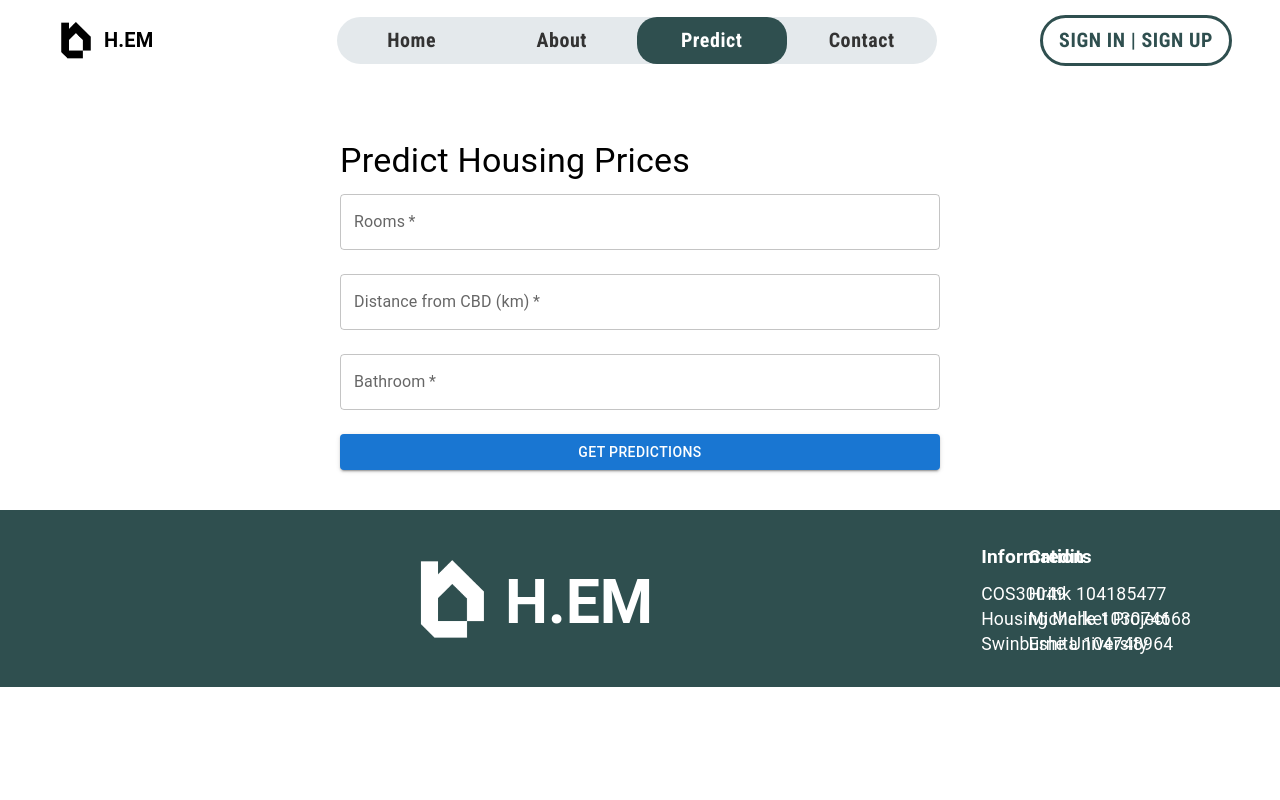
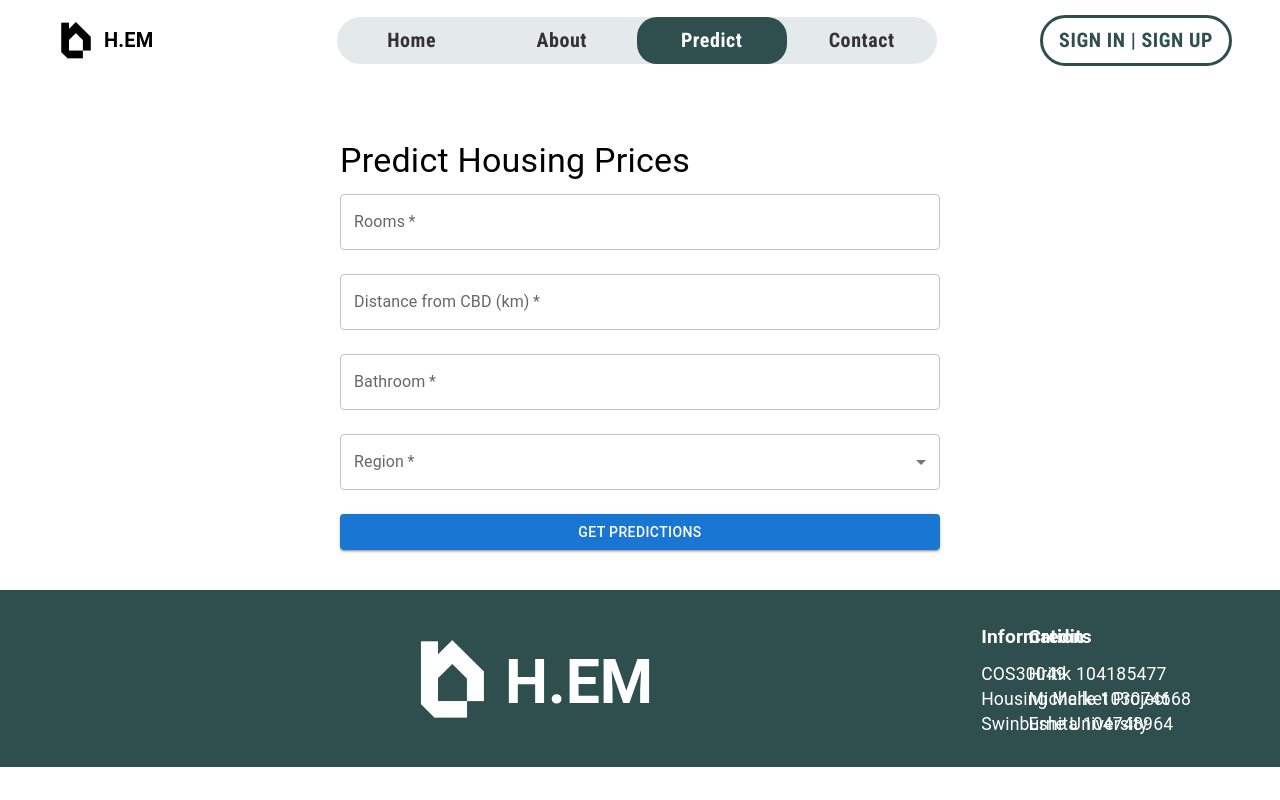
Before and after one commit to hritikanand/Assignment-3---COS30049, a React (Create React App) app in the folder hem-react-app/: page /predict in a window 1280 px wide. Built offline with nearby package versions, Linux system fonts and the light colour scheme.

Commit message:
region front end but as a wrapper for schooling facilities on backend

```diff
--- a/hem-react-app/src/components/Predict/Predict.js
+++ b/hem-react-app/src/components/Predict/Predict.js
@@ -1,12 +1,13 @@
 // src/components/Predict.js
 import React, { useState } from 'react';
-import { Box, TextField, Button, Typography } from '@mui/material';
+import { Box, TextField, Button, Typography, FormControl, InputLabel, Select, MenuItem } from '@mui/material';
 
 function Predict() {
   const [formData, setFormData] = useState({
     rooms: '',
     bathroom: '',
-    distanceFromCBD: ''
+    distanceFromCBD: '',
+    schoolingFacilities: ''
   });
   const [predictions, setPredictions] = useState(null);
   const [loading, setLoading] = useState(false);
@@ -32,7 +33,8 @@ function Predict() {
         body: JSON.stringify({
           rooms: parseInt(formData.rooms),
           distance_from_cbd: parseFloat(formData.distanceFromCBD),
-          bathroom: parseInt(formData.bathroom)
+          bathroom: parseInt(formData.bathroom),
+          schooling_facilities: parseInt(formData.schoolingFacilities)
         })
       });
 
@@ -89,6 +91,26 @@ function Predict() {
             inputProps: { min: 1, max: 3 } // Cap bathrooms at 3
           }}
         />
+
+        <FormControl fullWidth required>
+          <InputLabel>Region</InputLabel>
+          <Select
+            name="schoolingFacilities"
+            value={formData.schoolingFacilities}
+            onChange={handleChange}
+            label="Region"
+          >
+            <MenuItem value={202}>Eastern Metropolitan</MenuItem>
+            <MenuItem value={95}>Eastern Victoria</MenuItem>
+            <MenuItem value={239}>Northern Metropolitan</MenuItem>
+            <MenuItem value={36}>Northern Victoria</MenuItem>
+            <MenuItem value={185}>South-Eastern Metropolitan</MenuItem>
+            <MenuItem value={191}>Southern Metropolitan</MenuItem>
+            <MenuItem value={229}>Western Metropolitan</MenuItem>
+            <MenuItem value={21}>Western Victoria</MenuItem>
+          </Select>
+        </FormControl>
+
         <Button variant="contained" onClick={handlePredict} disabled={loading}>
           {loading ? 'Loading...' : 'Get Predictions'}
         </Button>
```
Also changed, not shown: 1 other file (tests, documents, lock files or other folders).
